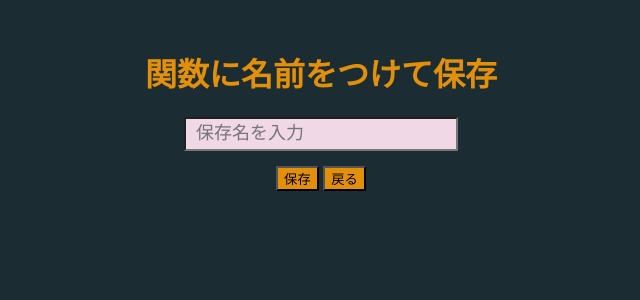
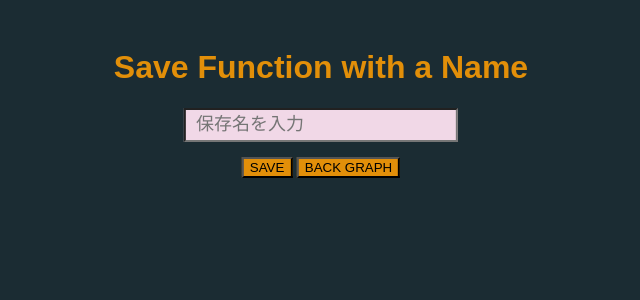
Before and after one commit to O-sh-skech/GraphicLab, a Flask app: page /name_function in a window 1280 px wide. Shown: the top 300 px of the page, without its empty margins (319-959 px from the left). Run offline with Flask 3, Linux system fonts and the light colour scheme.

Commit message:
見た目の統一4

```diff
--- a/templates/name_function.html
+++ b/templates/name_function.html
@@ -7,7 +7,7 @@
 </head>
 <body>
     <div class="wrapper">
-        <h1>関数に名前をつけて保存</h1>
+        <h1>Save Function with a Name</h1>
 
         <form action="{{ url_for('function.save_function') }}" method="post">
             <input type="text" id="function_name" name="function_name" placeholder="保存名を入力" class="auth-input" required>
@@ -15,9 +15,9 @@
             <input type="hidden" name="function_text" value="{{ function_text }}">
 
             <div class="button-container">
-                <button type="submit" class="adminPageBtn">保存</button>
+                <button type="submit" class="adminPageBtn">SAVE</button>
                 {% set back_url = url_for('index') %}
-                <button type="button" class="adminPageBtn" onclick="window.location.href='{{ back_url }}'">戻る</button>
+                <button type="button" class="adminPageBtn" onclick="window.location.href='{{ back_url }}'">BACK GRAPH</button>
             </div>
         </form>
     </div>
```
